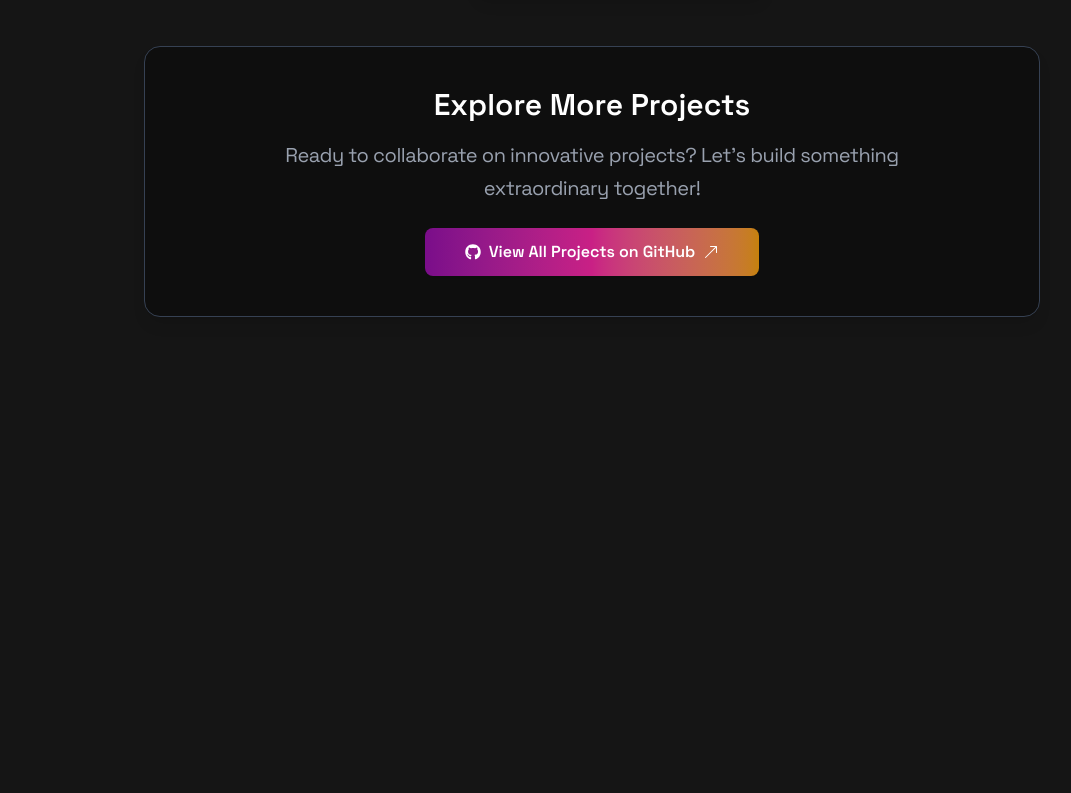
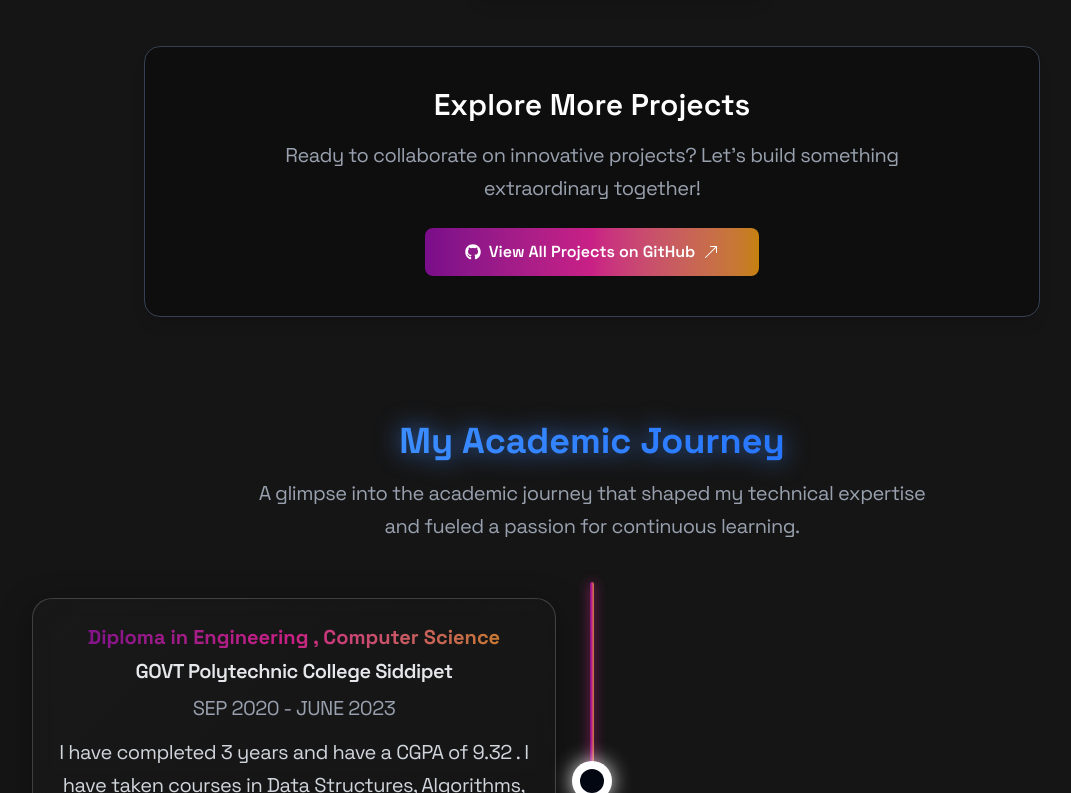
Before and after one commit to Vardhan09-web/Vardhan-Malyala-Portfolio, a React (Vite) app in the folder portfolio/: page / in a window 1280 px wide. Shown: the part 2007-2800 px from the top of the page, without its empty margins (48-1119 px from the left). Before the commit the page ends 2388 px from the top, so only its background shows below. Built offline with nearby package versions, Linux system fonts and the light colour scheme.

Commit message:
education section added

```diff
--- a/portfolio/src/App.jsx
+++ b/portfolio/src/App.jsx
@@ -4,6 +4,9 @@ import Navbar from './components/Navbar.jsx'
 import Hero from './components/Hero.jsx'
 import Skills from './components/Skills.jsx'
 import Projects from './components/Projects.jsx'
+import Education from './components/Education.jsx'
+import Footer from './components/footer.jsx'
+import Contact from './components/Contact.jsx'
 
 const App = () => {
   return (
@@ -15,6 +18,7 @@ const App = () => {
         <div>
           <Skills/>
           <Projects/>
+          <Education/>
         </div>
       </div>
     </>
--- /dev/null
+++ b/portfolio/src/components/Education.jsx
@@ -0,0 +1,102 @@
+import { education } from "../data/constants";
+import { motion } from "framer-motion";
+
+const Education = () => {
+  const containerVariants = {
+    hidden: { opacity: 0 },
+    show: {
+      opacity: 1,
+      transition: {
+        staggerChildren: 0.3,
+      },
+    },
+  };
+
+  const itemVariants = {
+    hidden: { opacity: 0, y: 50 },
+    show: { opacity: 1, y: 0, transition: { duration: 0.8 } },
+  };
+
+  return (
+    <section
+      id="education"
+      className="bg-transparent text-white py-10 px-2 sm:px-6 lg:px-8 relative z-10"
+    >
+      <div className="max-w-6xl mx-auto text-center">
+        {/* Title */}
+        <motion.h2
+          initial={{ opacity: 0, y: -20 }}
+          whileInView={{ opacity: 1, y: 0 }}
+          transition={{ duration: 0.6 }}
+          className="text-3xl sm:text-4xl md:text-5xl lg:text-6xl font-extrabold text-transparent bg-clip-text bg-gradient-to-r from-blue-400 to-blue-600 mb-4 drop-shadow-[0_0_12px_rgba(59,130,246,0.8)]"
+        >
+          My Academic Journey
+        </motion.h2>
+
+        {/* Sub text */}
+        <motion.p
+          initial={{ opacity: 0, y: -20 }}
+          whileInView={{ opacity: 1, y: 0 }}
+          transition={{ duration: 0.6, delay: 0.2 }}
+          className="text-sm sm:text-base md:text-lg text-gray-400 mb-10 max-w-2xl mx-auto"
+        >
+          A glimpse into the academic journey that shaped my technical expertise and fueled a passion for continuous learning.
+        </motion.p>
+
+        {/* Timeline */}
+        <motion.div
+          className="relative mx-auto"
+          initial="hidden"
+          whileInView="show"
+          viewport={{ once: true, amount: 0.2 }}
+          variants={containerVariants}
+        >
+          {/* Gradient line */}
+          <div className="absolute left-6 md:left-1/2 -translate-x-1/2 w-1 h-full bg-primary-color rounded-full shadow-[0_0_12px_rgba(201,32,133,0.9)]"></div>
+
+          {education.map((edu, index) => (
+            <motion.div
+              key={index}
+              className={`flex items-center w-full my-8 flex-row-reverse md:flex-row ${
+                index % 2 !== 0 && "md:flex-row-reverse"
+              }`}
+              variants={itemVariants}
+            >
+              {/* Content Card */}
+              <div className="w-full md:w-1/2 p-4">
+                <div className="glass p-6 rounded-2xl border border-gray-700 shadow-lg relative overflow-hidden">
+                  <h3 className="text-lg sm:text-xl font-bold text-transparent bg-clip-text bg-primary-color">
+                    {edu.degree}
+                  </h3>
+                  <p className="text-base sm:text-lg font-semibold text-gray-200 mt-1">
+                    {edu.school}
+                  </p>
+                  <p className="text-xs sm:text-sm text-gray-400 mt-1">
+                    {edu.date}
+                  </p>
+                  <p className="hidden md:block text-sm sm:text-base text-gray-300 mt-3 leading-relaxed">
+                    {edu.desc}
+                  </p>
+                  <p className="text-xs sm:text-sm text-gray-400 mt-2">
+                    <span className="font-medium text-white">Grade:</span> {edu.grade}
+                  </p>
+                </div>
+              </div>
+
+              {/* Circle Glow */}
+              <div className="relative z-10 w-10 h-10 flex-shrink-0 rounded-full
+                bg-white shadow-[0_0_20px_rgba(255,255,255,0.9)]
+                flex items-center justify-center">
+                <div className="w-6 h-6 rounded-full bg-gray-950"></div>
+              </div>
+
+              <div className="hidden md:block w-1/2 p-4"></div>
+            </motion.div>
+          ))}
+        </motion.div>
+      </div>
+    </section>
+  );
+};
+
+export default Education;
```
